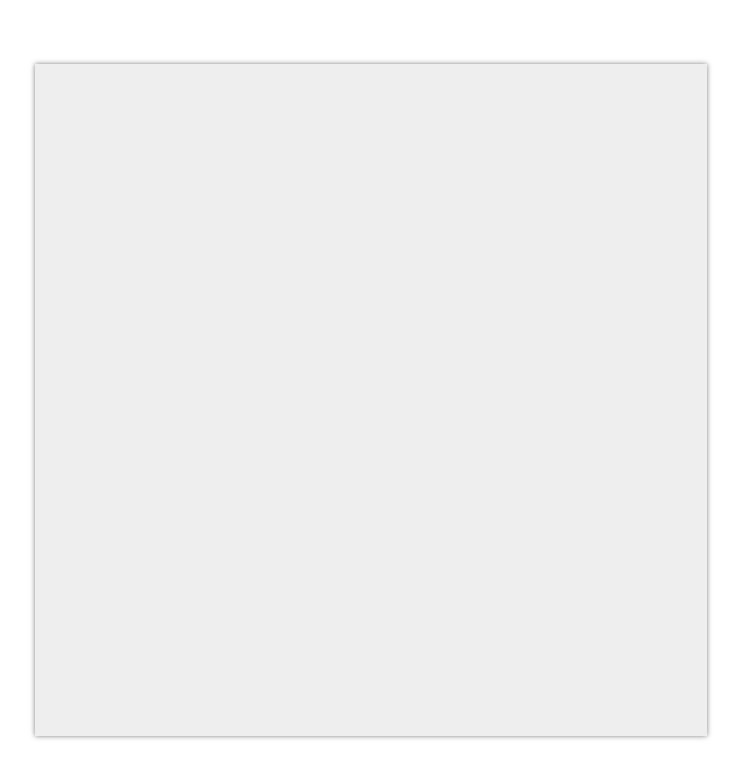
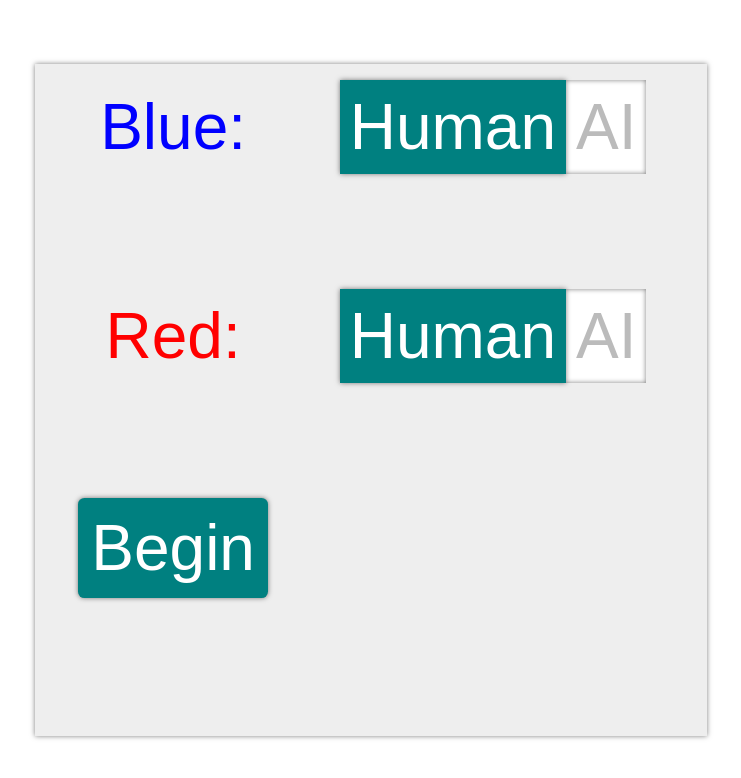
Before and after one commit to turbio/blackhole-game, a plain HTML site: page index.html in a window 1280 px wide. Shown: the whole page, without its empty margins (269-1010 px from the left). Drawn offline with Linux system fonts and the light colour scheme.

Commit message:
game menu

```diff
--- a/game.js
+++ b/game.js
@@ -15,6 +15,11 @@
 			foundHoles[c].addEventListener('click', holeClick);
 		}
 	}
+
+	document.getElementById('begin-button').addEventListener('click', function(){
+		document.getElementById('menu-board').style.display = 'none';
+		document.getElementById('game-board').style.display = 'block';
+	});
 }
 
 function holeClick(hole){
@@ -52,6 +57,7 @@
 		}else if(elem.classList.contains('blue')){
 			blueScoreNum += parseInt(elem.innerHTML);
 		}
+		elem.classList.add('swing');
 	});
 
 	var redScore = document.getElementById('red-score');
@@ -89,6 +95,5 @@
 		}
 	}
 
-
 	return surrounding;
 }
--- a/index.html
+++ b/index.html
@@ -5,10 +5,29 @@
 	<script src="game.js" type="text/javascript"></script>
 </head>
 <body onload='setupGame()'>
-	<div id="game-board">
+	<div id="menu-board" class="board">
+		<div class="menu-side">
+			<span class="blue-fg">Blue:</span>
+			<input id="blue-radio-human" type="radio" name="blue-player" value="human" checked="checked">
+			<label for="blue-radio-human">Human</label>
+			<input id="blue-radio-ai" type="radio" name="blue-player" value="ai">
+			<label for="blue-radio-ai">AI</label>
+		</div>
+		<div class="menu-side">
+			<span class="red-fg">Red:</span>
+			<input id="red-radio-human" type="radio" name="red-player" value="human" checked="checked">
+			<label for="red-radio-human">Human</label>
+			<input id="red-radio-ai" type="radio" name="red-player" value="ai">
+			<label for="red-radio-ai">AI</label>
+		</div>
+		<div class="menu-side">
+			<button id="begin-button">Begin</button>
+		</div>
+	</div>
+	<div id="game-board" class="board">
+		<div id="blue-score" class="score blue"></div>
 		<div id="red-score" class="score red"></div>
-		<div id="blue-score" class="score blue"></div>
-		<div id="winner-banner" class="score">tie?</div>
+		<div id="winner-banner" class="score red">tie?</div>
 		<div class="row">
 			<div class="hole"></div>
 		</div>
--- a/style.css
+++ b/style.css
@@ -9,9 +9,8 @@
 	font-family: sans-serif;
 }
 
-#game-board{
+.board{
 	position: relative;
-	z-index: 1;
 	padding: 1em;
 	background: #eee;
 	box-shadow: 0 0 5px rgba(0, 0, 0, .5);
@@ -19,12 +18,19 @@
 	height: 50vw;
 }
 
+#game-board{
+	display: none;
+	z-index: 1;
+}
+
 .row{
 	display: flex;
 	justify-content: center;
+
 }
 
 .hole{
+	position: relative;
 	z-index: 3;
 	margin: 1%;
 	width: 14.666%;
@@ -40,7 +46,7 @@
 
 	color: rgba(255, 255, 255, 0);
 	font-size: 4vw;
-	transition: background .2s, transform .5s, color .5s;
+	transition: background .2s, transform .5s, color .5s, top .5s, left .5s, right .5s;
 }
 
 .hole:hover:not(.chosen):not(.black){
@@ -65,13 +71,80 @@
 	background: #33e;
 }
 
+@keyframes blackhole-pulse{
+	0% { }
+	50% {
+		background: #445;
+		/*transform: scale(2.2);*/
+	}
+	100% { }
+}
+
 .black{
 	z-index: 2;
 	background: #556;
 	transform: scale(2.5);
 	-webkit-transform: scale(2.5);
 	-moz-transform: scale(2.5);
+	animation: blackhole-pulse 6s .5s infinite ease-in-out;
+}
 
+#menu-board{
+	display: table;
+}
+
+.menu-side{
+	display: table-row;
+	color: #555;
+	font-size: 5vw;
+	text-align: center;
+}
+
+.blue-fg{
+	color: blue;
+}
+
+.red-fg{
+	color: red;
+}
+
+.menu-side span{
+	display: table-cell;
+}
+
+button{
+	font-size: 5vw;
+	background: teal;
+	color: #fff;
+	border: none;
+	box-shadow: 0 0 5px rgba(0, 0, 0, .5);
+	border-radius: .5vw;
+	padding: 1vw;
+	transition: box-shadow .2s;
+	cursor: pointer;
+}
+
+button:hover{
+	box-shadow: 1px 1px 7px rgba(0, 0, 0, .5);
+}
+
+input[type=radio]{
+	display: none;
+}
+
+label{
+	cursor: pointer;
+	color: #bbb;
+	background: white;
+	box-shadow: inset 0 0 5px rgba(0, 0, 0, .5);
+	padding: 10px;
+	display: inline-block;
+}
+
+input[type=radio]:checked + label{
+	box-shadow: 0 0 5px rgba(0, 0, 0, .5);
+	color: white;
+	background: teal;
 }
 
 .score{
@@ -105,4 +178,10 @@
 	text-align: center;
 	font-size: 2em;
 	background: teal;
+	opacity: 0;
+	transition: opacity 5s;
 }
+
+.swing{
+	box-shadow: inset 0 0 0 .5vw #fff;
+}
```
